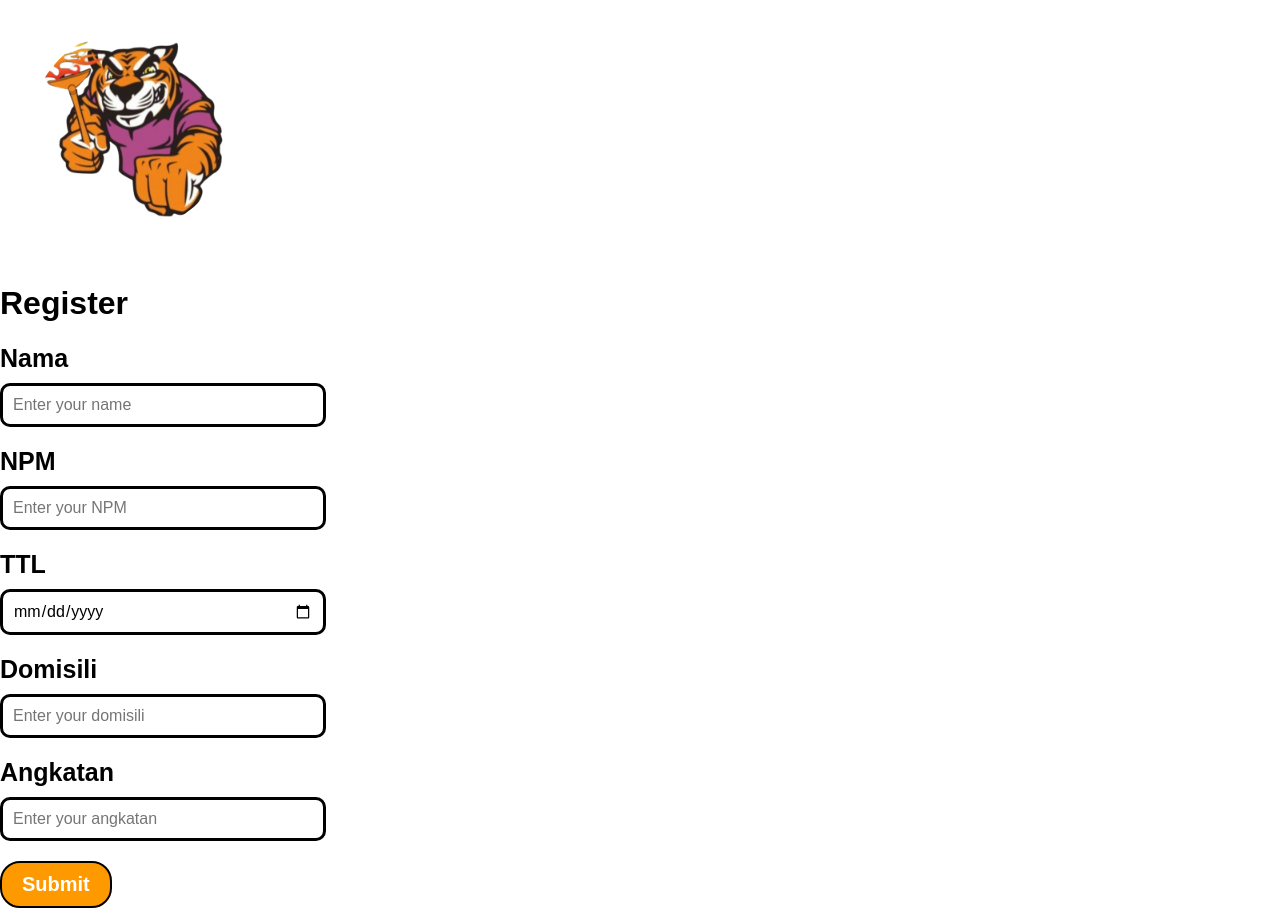
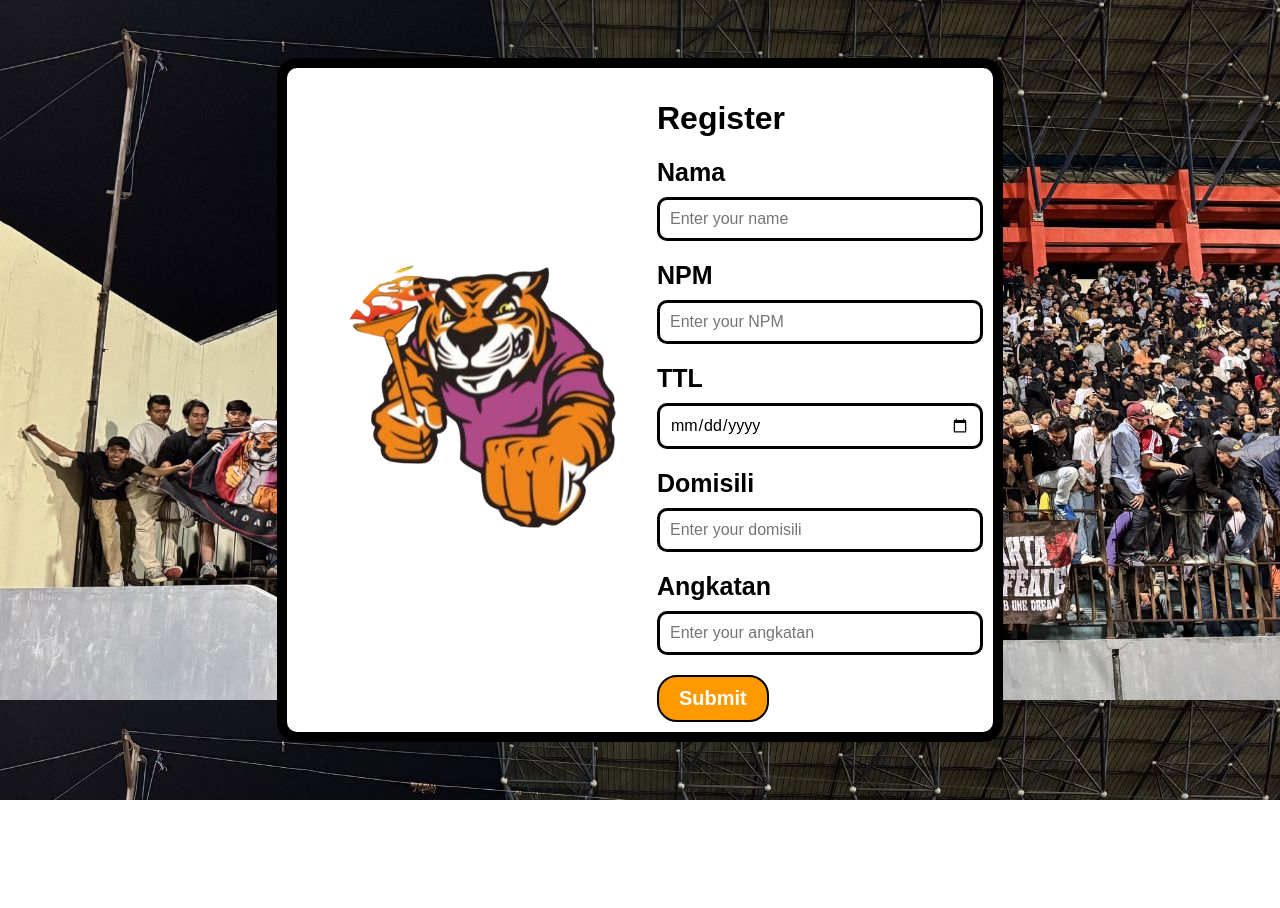
Before and after one commit to RakaPratama8/web-jg-react, a React (Vite) app: page /input in a window 1280 px wide. After the commit the page ends 800 px from the top, so only its background shows below. Built offline with nearby package versions, Linux system fonts and the light colour scheme.

Commit message:
modifying register page

```diff
--- a/src/components/FormRegister/index.jsx
+++ b/src/components/FormRegister/index.jsx
@@ -67,10 +67,11 @@ const FormRegister = () => {
         }
     }
     return (
-        <div>
+        <div className='form-container'>
             <Logo
                 src={logoMacan}
                 alt='logo'
+                width='300px'
             />
             <div>
                 <h1 className='title-register'>
--- a/src/components/FormRegister/style.css
+++ b/src/components/FormRegister/style.css
@@ -31,3 +31,13 @@
     border-radius: 20px;
     cursor: pointer;
 }
+
+.form-container {
+    display: flex;
+    align-items: center;
+    background-color: white;
+    padding: 10px;
+    border: 10px solid #000000;
+    box-sizing: border-box;
+    border-radius: 20px;
+}
--- a/src/components/Logo/index.jsx
+++ b/src/components/Logo/index.jsx
@@ -1,12 +1,15 @@
 import "./style.css";
 import PropTypes from 'prop-types';
 
-const Logo = (props) => {
-    const { src, alt } = props;
+const Logo = ({ src, alt, ...props }) => {
 
     return (
         <div className="logo">
-            <img src={src} alt={alt} />
+            <img
+                src={src}
+                alt={alt}
+                {...props}
+            />
         </div>
     );
 }
--- a/src/components/Logo/style.css
+++ b/src/components/Logo/style.css
@@ -1,5 +1,4 @@
 .logo img{
     padding: 30px;
     border-radius: 50%;
-    width: 200px;
 }
--- a/src/components/Navbar/index.jsx
+++ b/src/components/Navbar/index.jsx
@@ -12,6 +12,7 @@ const Navbar = () => {
                 <Logo
                     src={logoJak}
                     alt="logo"
+                    width="200"
                 />
                 <Title>Jakampus Gunadarma</Title>
             </div>
--- a/src/pages/InputMember/index.jsx
+++ b/src/pages/InputMember/index.jsx
@@ -1,10 +1,12 @@
 import FormRegister from '../../components/FormRegister';
+
+import './register.css';
 
 
 const inputMember = () => {
     return (
         <>
-            <div>
+            <div className='register-container'>
                 <FormRegister />
             </div>
         </>
--- /dev/null
+++ b/src/pages/InputMember/register.css
@@ -0,0 +1,7 @@
+.register-container {
+    display: flex;
+    align-items: center;
+    height: 100vh;
+    justify-content: center;
+    background-image: url(../../assets/foto-carousel.jpg);
+}
```
